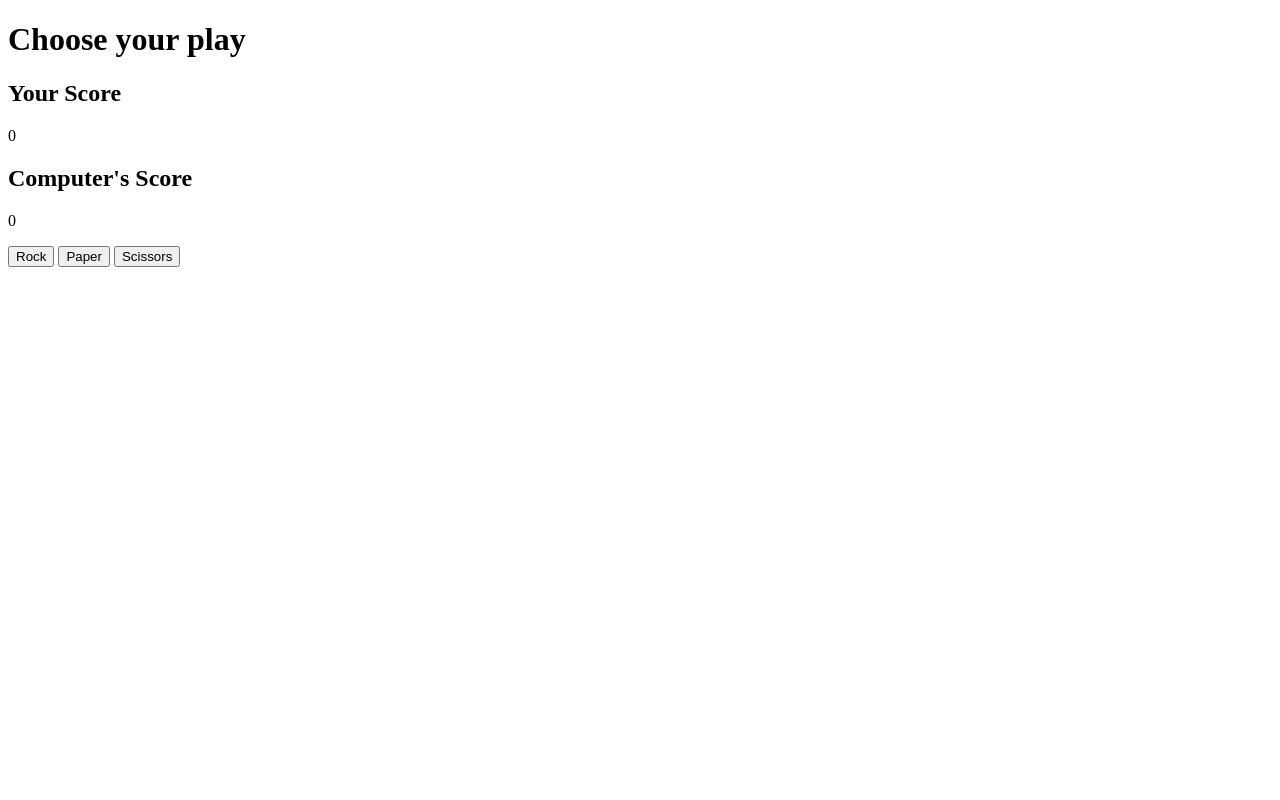
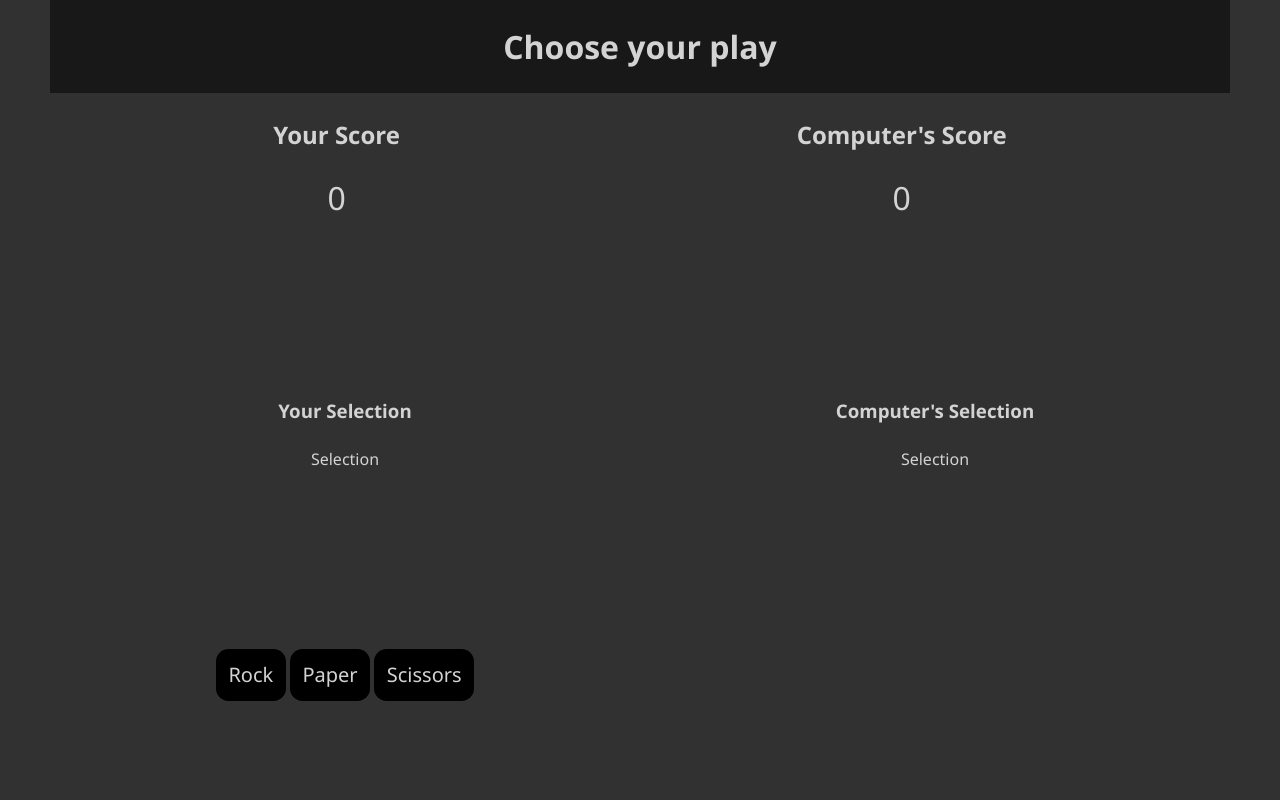
Before and after one commit to SergioRuval/odin-rock-paper-scissors, a plain HTML site: page index.html in a window 1280 px wide. Drawn offline with Linux system fonts and the light colour scheme.

Commit message:
CREATE styles for RPS game

```diff
--- a/index.html
+++ b/index.html
@@ -6,6 +6,7 @@
     <meta name="viewport" content="width=device-width, initial-scale=1.0">
     <title>Odin Rock Paper Scissors</title>
     <script src="./script.js" defer></script>
+    <link rel="stylesheet" href="styles.css">
 </head>
 <body>
     <div id="announcements">
@@ -21,10 +22,26 @@
             <p></p>
         </div>
     </div>
-    <div id="playerControlls">
-        <button>Rock</button>
-        <button>Paper</button>
-        <button>Scissors</button>
+    <div id="field">
+        <div id="playerField">
+            <div id="playerSelection">
+                <h3>Your Selection</h3>
+                <p>Selection</p>
+            </div>
+            <div id="playerControlls">
+                <button>Rock</button>
+                <button>Paper</button>
+                <button>Scissors</button>
+            </div>
+        </div>
+        <div id="pcField">
+            <div id="pcSelection">
+                <h3>Computer's Selection</h3>
+                <p>Selection</p>
+            </div>
+            <div id="pcControlls"></div>
+        </div>
     </div>
+
 </body>
 </html>
--- a/script.js
+++ b/script.js
@@ -30,6 +30,8 @@ function getComputerChoice(){
     }
 
     console.log("Computer's choice: " + choice);
+    const selectionPrinter = document.querySelector("#pcSelection>p");
+    selectionPrinter.textContent = choice.toUpperCase();
     return choice;
 }
 
@@ -41,6 +43,8 @@ function getPlayerChoice(playerChoice){
         return "";
     }
 
+    const selectionPrinter = document.querySelector("#playerSelection>p");
+    selectionPrinter.textContent = choice.toUpperCase();
     console.log("You choose: " + choice);
     return choice;
 }
--- /dev/null
+++ b/styles.css
@@ -0,0 +1,74 @@
+* {
+    padding: 0;
+    margin: 0;
+    font-family: 'Segoe UI', Tahoma, Geneva, Verdana, sans-serif;
+    color: rgb(211, 211, 211);
+}
+
+body {
+    background-color: rgb(49, 49, 49);
+    padding: 0px 50px;
+    display: flex;
+    flex-direction: column;
+    height: 100vh;
+}
+
+#announcements {
+    display: block;
+    box-sizing: border-box;
+    text-align: center;
+    padding: 25px;
+    background-color: rgba(0, 0, 0, 0.5);
+}
+
+#scores {
+    display: flex;
+    justify-content: space-around;
+    padding: 25px;
+}
+
+#scores>div{
+    display: flex;
+    flex-direction: column;
+    align-items: center;
+    gap: 25px;
+}
+
+#scores>div>p {
+    font-size: 2rem;
+}
+
+#field {
+    display: flex;
+    flex: 1;
+}
+
+#playerField, #pcField {
+    flex: 1;
+    display: flex;
+    flex-direction: column;
+    align-items: center;
+    justify-content: space-evenly;
+}
+
+#playerControlls, #pcControlls {
+    flex: 1;
+    padding: 25px;
+}
+
+#playerControlls>button {
+    padding: 12.5px;
+    font-size: 1.25rem;
+    border-radius: 12.5px;
+    border: none;
+    background-color: black;
+}
+
+#pcSelection, #playerSelection {
+    display: flex;
+    flex: 3;
+    flex-direction: column;
+    align-items: center;
+    justify-content: center;
+    gap: 25px;
+}
```
